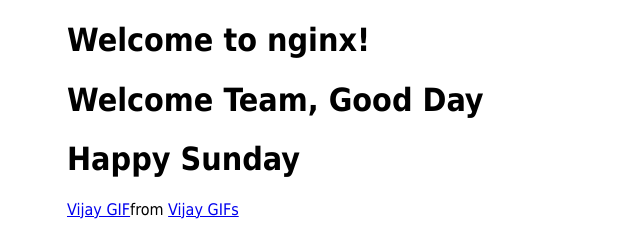
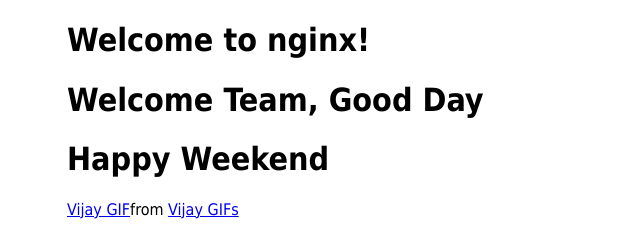
Before and after one commit to mpbalajimca/Project-B-Public, a plain HTML site: page index.html in a window 1280 px wide. Shown: the top 230 px of the page, without its empty margins (293-933 px from the left). Drawn offline with Linux system fonts and the light colour scheme; a script that the page names is missing.

Commit message:
Removed 1 line & Added 1 Line

```diff
--- a/index.html
+++ b/index.html
@@ -11,7 +11,8 @@ font-family: Tahoma, Verdana, Arial, sans-serif; }
 <body>
 <h1>Welcome to nginx!</h1>
 <h1> Welcome Team, Good Day </h1>
-<h1> Happy Sunday</h1>
+
+<h1> Happy Weekend</h1>
 
 <div class="tenor-gif-embed" data-postid="5730771" data-share-method="host" data-aspect-ratio="1.63" data-width="100%"><a href="https://tenor.com/view/vijay-gif-5730771">Vijay GIF</a>from <a href="https://tenor.com/search/vijay-gifs">Vijay GIFs</a></div> <script type="text/javascript" async src="https://tenor.com/embed.js"></script>
 
```
